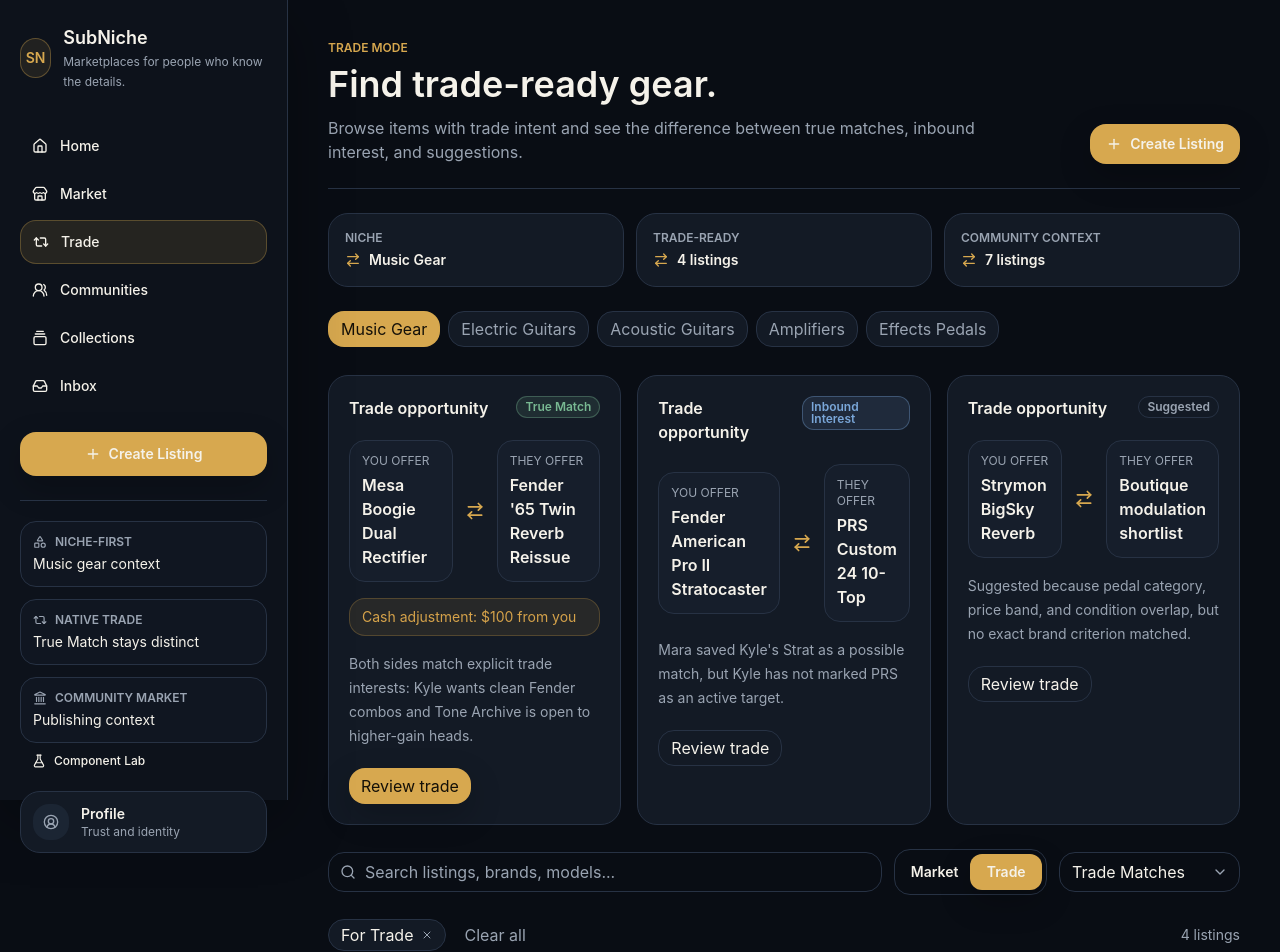
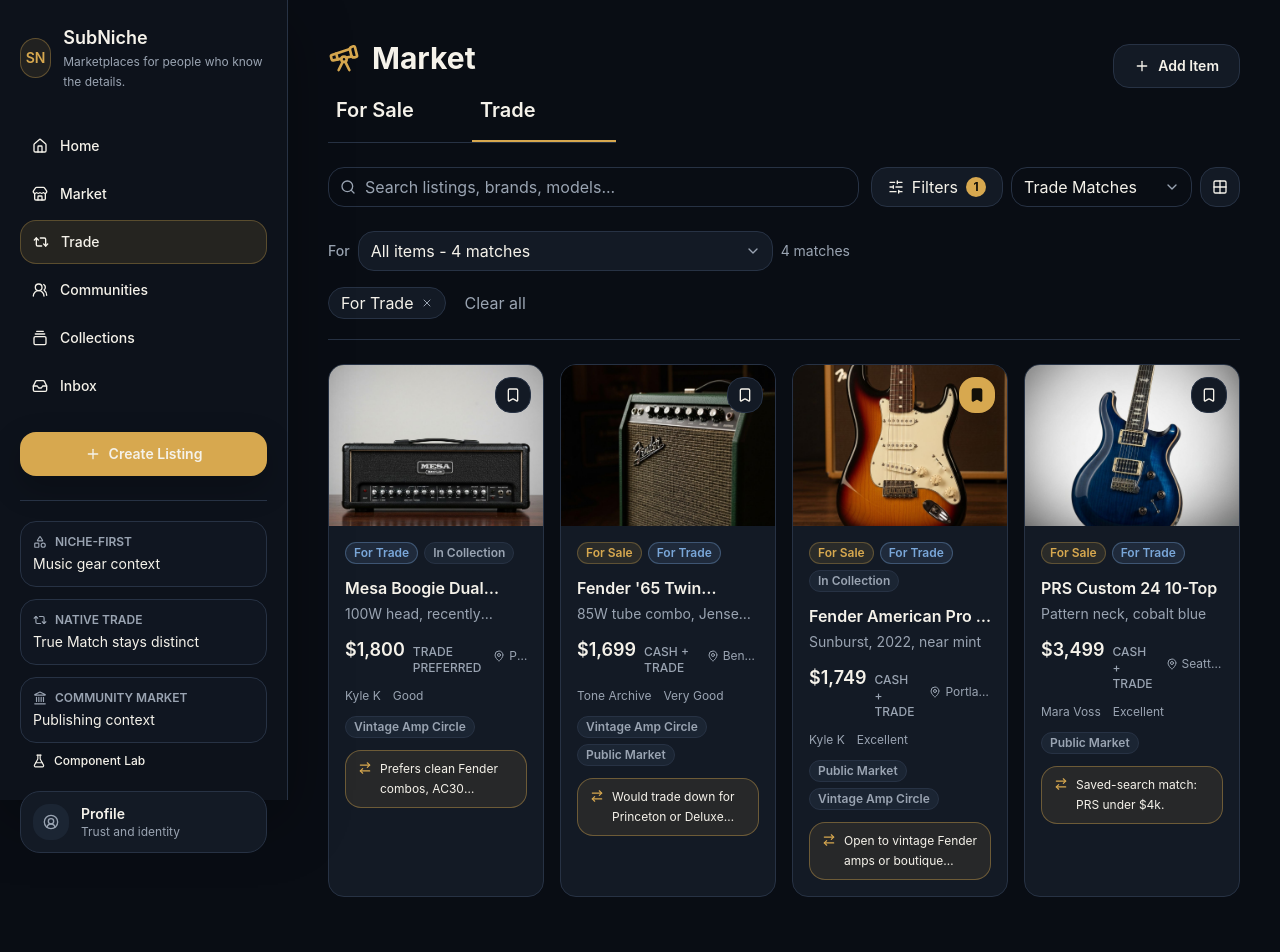
Before and after one commit to franciscodiaz-debug/subniche, a Next.js app: page /trade in a window 1280 px wide. Shown: the top 952 px of the page. Built offline with nearby package versions, Linux system fonts and the light colour scheme.

Commit message:
Align marketplace and trade views with v0

```diff
--- a/components/listing/listing-card.tsx
+++ b/components/listing/listing-card.tsx
@@ -1,6 +1,6 @@
-/* eslint-disable @next/next/no-img-element */
+import Image from "next/image";
 import Link from "next/link";
-import { Bookmark, MapPin } from "lucide-react";
+import { ArrowRightLeft, Bookmark, MapPin } from "lucide-react";
 import { Button } from "@/components/ui/button";
 import { Card } from "@/components/ui/card";
 import { CommunityContextBadge } from "@/components/community/community-context-badge";
@@ -25,12 +25,14 @@ export function ListingCard({
   isSaved,
 }: ListingCardProps) {
   return (
-    <Card variant="interactive" className="group overflow-hidden">
+    <Card variant="interactive" className="group overflow-hidden rounded-lg">
       <div className="relative aspect-[4/3] bg-muted">
         {imageUrl ? (
-          <img
+          <Image
             src={imageUrl}
-            alt=""
+            alt={title}
+            fill
+            sizes="(min-width: 1280px) 25vw, (min-width: 640px) 50vw, 100vw"
             className="size-full object-cover transition duration-300 group-hover:scale-[1.02]"
           />
         ) : (
@@ -50,7 +52,7 @@ export function ListingCard({
       <div className="space-y-3 p-4">
         <ListingStatusBadges statuses={statuses} />
         <div>
-          <h3 className="line-clamp-2 text-base font-semibold text-foreground">
+          <h3 className="line-clamp-1 text-base font-semibold text-foreground">
             {href ? (
               <Link href={href} className="hover:text-accent">
                 {title}
@@ -65,16 +67,18 @@ export function ListingCard({
             </p>
           ) : null}
         </div>
-        <ListingPrice price={price} mode={priceMode} />
+        <div className="flex items-center justify-between gap-3">
+          <ListingPrice price={price} mode={priceMode} />
+          {location ? (
+            <span className="inline-flex min-w-0 items-center gap-1 text-xs text-muted-foreground">
+              <MapPin className="size-3 shrink-0" aria-hidden="true" />
+              <span className="truncate">{location}</span>
+            </span>
+          ) : null}
+        </div>
         <div className="flex flex-wrap items-center gap-x-3 gap-y-1 text-xs text-muted-foreground">
           <span>{sellerName}</span>
           {condition ? <span>{condition}</span> : null}
-          {location ? (
-            <span className="inline-flex items-center gap-1">
-              <MapPin className="size-3" aria-hidden="true" />
-              {location}
-            </span>
-          ) : null}
         </div>
         {communityContext.length > 0 ? (
           <div className="flex flex-wrap gap-1.5">
@@ -84,8 +88,12 @@ export function ListingCard({
           </div>
         ) : null}
         {tradeSummary ? (
-          <p className="rounded-lg border border-info/25 bg-info/10 px-3 py-2 text-xs leading-5 text-info">
-            {tradeSummary}
+          <p className="flex items-start gap-2 rounded-lg border border-accent/40 bg-accent/10 px-3 py-2 text-xs leading-5 text-foreground">
+            <ArrowRightLeft
+              className="mt-0.5 size-3.5 shrink-0 text-accent"
+              aria-hidden="true"
+            />
+            <span className="line-clamp-2">{tradeSummary}</span>
           </p>
         ) : null}
       </div>
--- a/components/marketplace/marketplace-grid.tsx
+++ b/components/marketplace/marketplace-grid.tsx
@@ -7,7 +7,7 @@ type MarketplaceGridProps = {
 
 export function MarketplaceGrid({ listings }: MarketplaceGridProps) {
   return (
-    <div className="grid gap-4 sm:grid-cols-2 xl:grid-cols-3">
+    <div className="grid gap-4 sm:grid-cols-2 xl:grid-cols-4">
       {listings.map((listing) => (
         <ListingCard key={listing.id} {...listing} />
       ))}
--- a/components/marketplace/marketplace-mode-toggle.tsx
+++ b/components/marketplace/marketplace-mode-toggle.tsx
@@ -1,5 +1,4 @@
 import Link from "next/link";
-import { buttonVariants } from "@/components/ui/button";
 import type { MarketplaceMode } from "@/lib/marketplace-filters";
 import { cn } from "@/lib/utils";
 
@@ -9,31 +8,32 @@ type MarketplaceModeToggleProps = {
 
 export function MarketplaceModeToggle({ mode }: MarketplaceModeToggleProps) {
   return (
-    <div className="grid grid-cols-2 rounded-lg border border-border bg-background p-1">
+    <nav
+      className="flex border-b border-border"
+      aria-label="Marketplace mode"
+    >
       <Link
         href="/market"
         className={cn(
-          buttonVariants({
-            variant: mode === "market" ? "primary" : "ghost",
-            size: "sm",
-          }),
-          "rounded-md",
+          "min-w-28 border-b-2 px-2 pb-4 text-lg font-semibold transition sm:min-w-36 sm:text-xl",
+          mode === "market"
+            ? "border-accent text-foreground"
+            : "border-transparent text-muted-foreground hover:text-foreground",
         )}
       >
-        Market
+        For Sale
       </Link>
       <Link
         href="/trade"
         className={cn(
-          buttonVariants({
-            variant: mode === "trade" ? "primary" : "ghost",
-            size: "sm",
-          }),
-          "rounded-md",
+          "min-w-28 border-b-2 px-2 pb-4 text-lg font-semibold transition sm:min-w-36 sm:text-xl",
+          mode === "trade"
+            ? "border-accent text-foreground"
+            : "border-transparent text-muted-foreground hover:text-foreground",
         )}
       >
         Trade
       </Link>
-    </div>
+    </nav>
   );
 }
--- a/components/marketplace/marketplace-page.tsx
+++ b/components/marketplace/marketplace-page.tsx
@@ -2,26 +2,24 @@
 
 import Link from "next/link";
 import { useMemo, useState } from "react";
-import { ArrowRightLeft, Plus } from "lucide-react";
+import { Grid2X2, Plus, Telescope } from "lucide-react";
 import { ActiveFilterChips } from "@/components/marketplace/active-filter-chips";
-import { FilterPanel } from "@/components/marketplace/filter-panel";
 import { MarketplaceGrid } from "@/components/marketplace/marketplace-grid";
 import { MarketplaceModeToggle } from "@/components/marketplace/marketplace-mode-toggle";
 import { MobileFilterSheet } from "@/components/marketplace/mobile-filter-sheet";
 import { SearchBar } from "@/components/marketplace/search-bar";
 import { SortControl } from "@/components/marketplace/sort-control";
 import { PageShell } from "@/components/layout/page-shell";
-import { TradeMatchCard } from "@/components/trade/trade-match-card";
 import { buttonVariants, Button } from "@/components/ui/button";
-import { Card } from "@/components/ui/card";
 import { EmptyState } from "@/components/ui/empty-state";
-import { SectionHeader } from "@/components/ui/section-header";
+import { Select } from "@/components/ui/select";
 import {
   mockCategories,
   mockListings,
   mockNiches,
   mockTradeOpportunities,
 } from "@/data/mock";
+import type { MockListing } from "@/data/mock/types";
 import {
   filterListings,
   sortListings,
@@ -32,7 +30,6 @@ import {
   type PriceRangeFilter,
   type SortOption,
 } from "@/lib/marketplace-filters";
-import { cn } from "@/lib/utils";
 
 type MarketplacePageProps = {
   initialMode: MarketplaceMode;
@@ -63,6 +60,7 @@ export function MarketplacePage({ initialMode }: MarketplacePageProps) {
   const [search, setSearch] = useState("");
   const [categoryId, setCategoryId] = useState("all");
   const [nicheId, setNicheId] = useState("all");
+  const [tradeTarget, setTradeTarget] = useState("all");
   const [statusFilters, setStatusFilters] = useState<
     Set<ListingStatusFilter>
   >(() => new Set(initialMode === "trade" ? ["forTrade"] : []));
@@ -107,19 +105,38 @@ export function MarketplacePage({ initialMode }: MarketplacePageProps) {
     [],
   );
 
-  const visibleListings = useMemo(() => {
-    const filtered = filterListings(mockListings, filters, mockCategories);
-    return sortListings(filtered, sort, mockTradeOpportunities);
-  }, [filters, sort]);
-
   const tradeReadyCount = mockListings.filter(
     (listing) => listing.statuses.forTrade,
   ).length;
-  const communityListingCount = mockListings.filter((listing) =>
-    listing.publishingContexts.some(
-      (context) => context.type === "community_market",
-    ),
-  ).length;
+
+  const tradeTargetOptions = useMemo(
+    () => [
+      {
+        id: "all",
+        label: "All items",
+        meta: `${tradeReadyCount} matches`,
+      },
+      ...mockTradeOpportunities.map((opportunity) => ({
+        id: opportunity.id,
+        label: opportunity.userItem,
+        meta: `${getTradeTargetMatchCount(opportunity.id)} matches`,
+      })),
+    ],
+    [tradeReadyCount],
+  );
+
+  const filteredListings = useMemo(() => {
+    return filterListings(mockListings, filters, mockCategories);
+  }, [filters]);
+
+  const visibleListings = useMemo(() => {
+    const targetFiltered =
+      initialMode === "trade"
+        ? filterByTradeTarget(filteredListings, tradeTarget)
+        : filteredListings;
+
+    return sortListings(targetFiltered, sort, mockTradeOpportunities);
+  }, [filteredListings, initialMode, sort, tradeTarget]);
 
   const activeChips = [
     search
@@ -190,6 +207,7 @@ export function MarketplacePage({ initialMode }: MarketplacePageProps) {
     setSearch("");
     setCategoryId("all");
     setNicheId("all");
+    setTradeTarget("all");
     setCondition("all");
     setPriceRange("all");
     setCommunityContext("all");
@@ -198,79 +216,32 @@ export function MarketplacePage({ initialMode }: MarketplacePageProps) {
 
   return (
     <PageShell className="space-y-6">
-      <SectionHeader
-        eyebrow={initialMode === "trade" ? "Trade Mode" : "Music Gear Market"}
-        title={
-          initialMode === "trade"
-            ? "Find trade-ready gear."
-            : "Find the gear your people actually care about."
-        }
-        description={
-          initialMode === "trade"
-            ? "Browse items with trade intent and see the difference between true matches, inbound interest, and suggestions."
-            : "Browse niche-specific listings with trade context, collections, and community signals built in."
-        }
-        action={
+      <header className="flex flex-col gap-4 sm:flex-row sm:items-start sm:justify-between">
+        <div className="min-w-0 space-y-5">
+          <div className="flex items-center gap-3">
+            <Telescope className="size-8 text-accent" aria-hidden="true" />
+            <h1 className="text-3xl font-bold tracking-normal text-foreground">
+              Market
+            </h1>
+          </div>
+          <MarketplaceModeToggle mode={initialMode} />
+        </div>
+        <div className="sm:pt-1">
           <Link
             href="/add-item"
-            className={buttonVariants({ variant: "primary" })}
+            className={buttonVariants({ variant: "secondary", size: "lg" })}
           >
             <Plus className="size-4" aria-hidden="true" />
-            Create Listing
+            Add Item
           </Link>
-        }
-      />
+        </div>
+      </header>
 
-      <div className="grid gap-3 md:grid-cols-3">
-        <ContextStat label="Niche" value="Music Gear" />
-        <ContextStat label="Trade-ready" value={`${tradeReadyCount} listings`} />
-        <ContextStat
-          label="Community context"
-          value={`${communityListingCount} listings`}
-        />
-      </div>
-
-      <div className="flex gap-2 overflow-x-auto pb-1">
-        <CategoryPill
-          active={categoryId === "all"}
-          label="Music Gear"
-          onClick={() => setCategoryId("all")}
-        />
-        {mockCategories.map((category) => (
-          <CategoryPill
-            key={category.id}
-            active={categoryId === category.id}
-            label={category.name}
-            onClick={() => setCategoryId(category.id)}
-          />
-        ))}
-      </div>
-
-      {initialMode === "trade" ? (
-        <section className="grid gap-4 lg:grid-cols-3">
-          {mockTradeOpportunities.map((opportunity) => (
-            <TradeMatchCard key={opportunity.id} {...opportunity} />
-          ))}
-        </section>
-      ) : null}
-
-      <div className="grid gap-3 lg:grid-cols-[1fr_auto_auto] lg:items-center">
+      <div className="grid gap-3 lg:grid-cols-[minmax(0,1fr)_auto] lg:items-center">
         <SearchBar value={search} onChange={setSearch} />
-        <MarketplaceModeToggle mode={initialMode} />
-        <SortControl value={sort} onChange={setSort} />
-      </div>
-
-      <div className="flex flex-col gap-3 sm:flex-row sm:items-center sm:justify-between">
-        <ActiveFilterChips
-          chips={activeChips}
-          onClearAll={clearFilters}
-        />
-        <div className="flex items-center gap-3 sm:ml-auto">
-          <span className="text-sm text-muted-foreground">
-            {visibleListings.length} listings
-          </span>
-          <div className="lg:hidden">
+        <div className="flex flex-wrap items-center gap-2 lg:justify-end">
           <MobileFilterSheet
+            activeFilterCount={activeChips.length}
             filters={filters}
             categories={mockCategories}
             niches={mockNiches}
@@ -282,26 +253,30 @@ export function MarketplacePage({ initialMode }: MarketplacePageProps) {
             onPriceRangeChange={setPriceRange}
             onCommunityContextChange={setCommunityContext}
           />
-          </div>
+          <SortControl value={sort} onChange={setSort} />
+          <Button variant="secondary" size="icon" aria-label="Grid view">
+            <Grid2X2 className="size-4" aria-hidden="true" />
+          </Button>
         </div>
       </div>
 
-      <div className="grid gap-6 lg:grid-cols-[280px_1fr]">
-        <aside className="hidden lg:block">
-          <FilterPanel
-            filters={filters}
-            categories={mockCategories}
-            niches={mockNiches}
-            conditions={conditions}
-            onCategoryChange={setCategoryId}
-            onNicheChange={setNicheId}
-            onConditionChange={setCondition}
-            onStatusToggle={toggleStatus}
-            onPriceRangeChange={setPriceRange}
-            onCommunityContextChange={setCommunityContext}
+      <div className="flex flex-col gap-4 border-b border-border pb-5">
+        {initialMode === "trade" ? (
+          <TradeTargetControl
+            value={tradeTarget}
+            options={tradeTargetOptions}
+            matchCount={visibleListings.length}
+            onChange={setTradeTarget}
           />
-        </aside>
+        ) : (
+          <p className="text-sm text-muted-foreground">
+            {visibleListings.length} listings
+          </p>
+        )}
+        <ActiveFilterChips chips={activeChips} onClearAll={clearFilters} />
+      </div>
 
+      <section>
         {visibleListings.length > 0 ? (
           <MarketplaceGrid listings={visibleListings} />
         ) : (
@@ -321,46 +296,69 @@ export function MarketplacePage({ initialMode }: MarketplacePageProps) {
             }
           />
         )}
-      </div>
+      </section>
     </PageShell>
   );
 }
 
-function ContextStat({ label, value }: { label: string; value: string }) {
+function TradeTargetControl({
+  value,
+  options,
+  matchCount,
+  onChange,
+}: {
+  value: string;
+  options: Array<{ id: string; label: string; meta: string }>;
+  matchCount: number;
+  onChange: (value: string) => void;
+}) {
   return (
-    <Card className="p-4">
-      <div className="text-xs font-semibold uppercase text-muted-foreground">
-        {label}
+    <div className="flex flex-col gap-2 sm:flex-row sm:items-center">
+      <span className="text-sm font-medium text-muted-foreground">For</span>
+      <Select
+        aria-label="Trade target"
+        className="min-w-52 bg-surface font-semibold"
+        value={value}
+        onChange={(event) => onChange(event.target.value)}
+      >
+        {options.map((option) => (
+          <option key={option.id} value={option.id}>
+            {option.label} - {option.meta}
+          </option>
+        ))}
+      </Select>
+      <span className="text-sm text-muted-foreground">
+        {matchCount} matches
+      </span>
     </div>
-      <div className="mt-1 flex items-center gap-2 text-sm font-semibold text-foreground">
-        <ArrowRightLeft className="size-4 text-accent" aria-hidden="true" />
-        {value}
-      </div>
-    </Card>
   );
 }
 
-function CategoryPill({
-  active,
-  label,
-  onClick,
-}: {
-  active: boolean;
-  label: string;
-  onClick: () => void;
-}) {
-  return (
-    <button
-      type="button"
-      className={cn(
-        "h-9 shrink-0 rounded-lg border px-3 text-sm font-semibold transition",
-        active
-          ? "border-accent/60 bg-primary text-primary-foreground"
-          : "border-border bg-surface text-muted-foreground hover:border-accent/45 hover:text-foreground",
-      )}
-      onClick={onClick}
-    >
-      {label}
-    </button>
+function filterByTradeTarget(
+  listings: MockListing[],
+  tradeTarget: string,
+) {
+  if (tradeTarget === "all") {
+    return listings;
+  }
+
+  const opportunity = mockTradeOpportunities.find(
+    (item) => item.id === tradeTarget,
+  );
+
+  if (!opportunity) {
+    return listings;
+  }
+
+  const searchable = [opportunity.userItem, opportunity.otherItem]
+    .join(" ")
+    .toLowerCase();
+
+  return listings.filter((listing) =>
+    searchable.includes(listing.title.toLowerCase()),
   );
 }
+
+function getTradeTargetMatchCount(tradeTarget: string) {
+  return filterByTradeTarget(mockListings, tradeTarget).length;
+}
--- a/components/marketplace/mobile-filter-sheet.tsx
+++ b/components/marketplace/mobile-filter-sheet.tsx
@@ -22,6 +22,7 @@ type MobileFilterSheetProps = {
   categories: MockCategory[];
   niches: MockNiche[];
   conditions: string[];
+  activeFilterCount?: number;
   onCategoryChange: (categoryId: string) => void;
   onNicheChange: (nicheId: string) => void;
   onConditionChange: (condition: string) => void;
@@ -30,14 +31,22 @@ type MobileFilterSheetProps = {
   onCommunityContextChange: (context: CommunityContextFilter) => void;
 };
 
-export function MobileFilterSheet(props: MobileFilterSheetProps) {
+export function MobileFilterSheet({
+  activeFilterCount = 0,
+  ...props
+}: MobileFilterSheetProps) {
   return (
     <Sheet>
       <SheetTrigger className={buttonVariants({ variant: "secondary" })}>
         <SlidersHorizontal className="size-4" aria-hidden="true" />
         Filters
+        {activeFilterCount > 0 ? (
+          <span className="grid size-5 place-items-center rounded-full bg-accent text-xs font-bold text-primary-foreground">
+            {activeFilterCount}
+          </span>
+        ) : null}
       </SheetTrigger>
-      <SheetContent className="overflow-y-auto">
+      <SheetContent className="left-0 right-auto overflow-y-auto border-l-0 border-r sm:max-w-xl">
         <SheetHeader className="mb-5">
           <SheetTitle>Filters</SheetTitle>
           <SheetDescription>
```
Also changed, not shown: 1 other file (tests, documents, lock files or other folders). Lines whose indentation alone changed are shown as unchanged.
